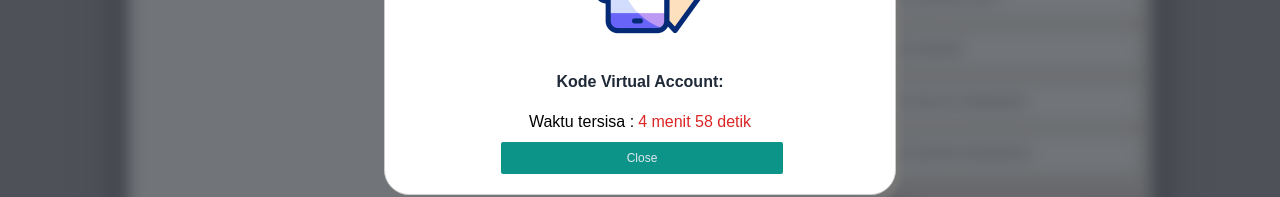
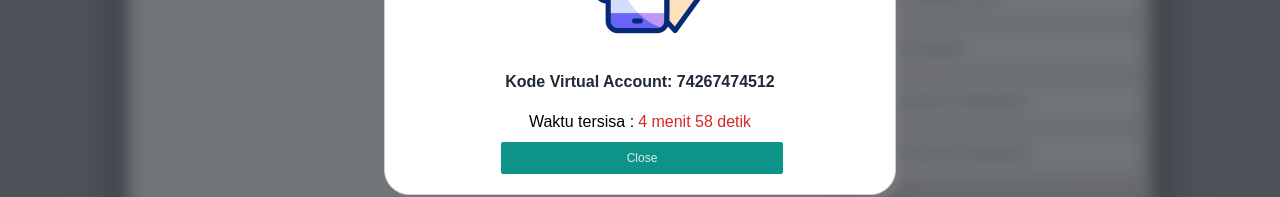
Before and after one commit to Adivah12/Nusantara_Shop, a React (Vite) app: page /buy in a window 1280 px wide. Both pictures are taken after a click on the button "CHECKOUT". Shown: the part 366-563 px from the top of the page. Built offline with nearby package versions, Linux system fonts and the light colour scheme; no server answers.

Commit message:
Update buynow.jsx

```diff
--- a/src/components/pages/buynow.jsx
+++ b/src/components/pages/buynow.jsx
@@ -335,12 +335,12 @@ export const BuyPage = () => {
                 {/* Isi dari popup, seperti kode virtual account atau informasi pembayaran */}
                 {/* <Payment /> */}
                 <img
-                  src="/public/img/money.gif"
+                  src="/img/money.gif"
                   alt=""
                   className="w-40 h-40 ml-40"
                 />
                 <p className="my-4 flex justify-center font-semibold text-gray-800">
-                  Kode Virtual Account: {virtualAccountNumber}
+                  Kode Virtual Account: 74267474512
                 </p>
                 <p className="my-2 flex justify-center">
                   Waktu tersisa :{" "}
```
